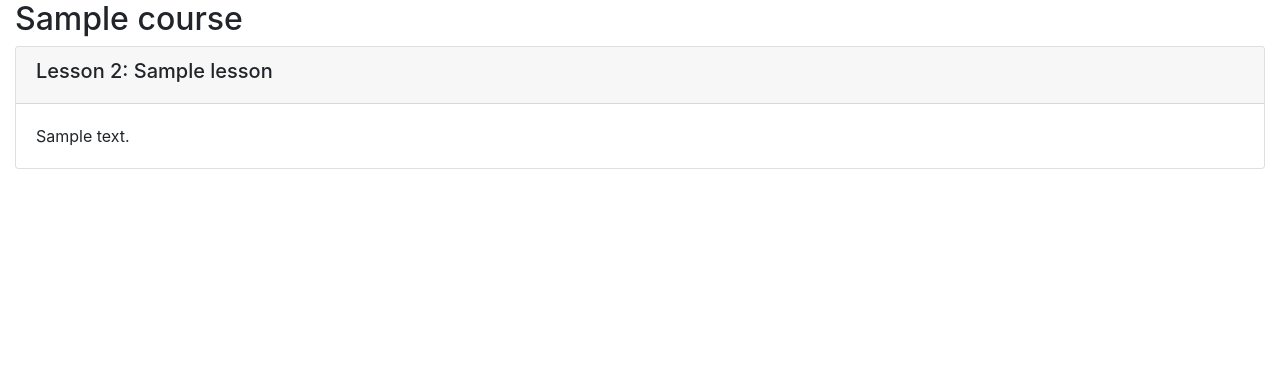
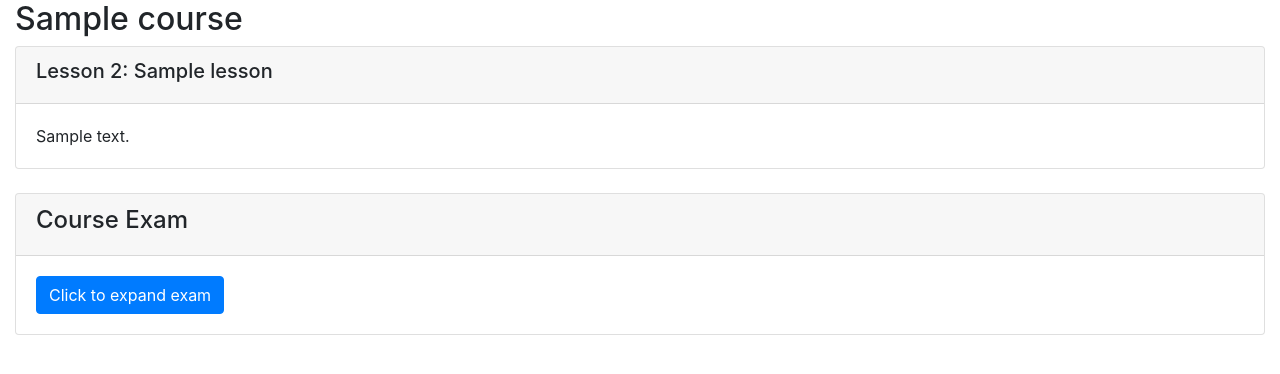
Before and after one commit to nicorchea/SQL, a Django app: page /onlinecourse/1/ in a window 1280 px wide. Shown: the part 56-430 px from the top of the page. Run offline with Django 3.2, Linux system fonts and the light colour scheme; a user stored in the database is signed in; tables that the repository leaves empty hold one stand-in row (values such as "Sample post"); some libraries are stand-ins or nearby versions.

Commit message:
added some funtionalities

```diff
--- a/onlinecourse/models.py
+++ b/onlinecourse/models.py
@@ -132,3 +132,33 @@ class Enrollment(models.Model):
 #    enrollment = models.ForeignKey(Enrollment, on_delete=models.CASCADE)
 #    choices = models.ManyToManyField(Choice)
 #    Other fields and methods you would like to design
+
+class Question(models.Model):
+    lesson = models.ForeignKey(Lesson, on_delete=models.CASCADE)
+    text = models.CharField(max_length=500)
+    grade = models.FloatField(default=0.0)
+
+    def is_get_score(self, selected_ids):
+        all_answers = self.choice_set.filter(is_correct=True).count()
+        selected_correct = self.choice_set.filter(is_correct=True, id__in=selected_ids).count()
+        return all_answers == selected_correct
+
+
+class Choice(models.Model):
+    question = models.ForeignKey(Question, on_delete=models.CASCADE)
+    text = models.CharField(max_length=500)
+    is_correct = models.BooleanField(default=False)
+
+
+class Submission(models.Model):
+    enrollment = models.ForeignKey(Enrollment, on_delete=models.CASCADE)
+    choices = models.ManyToManyField(Choice)
+    date_submitted = models.DateTimeField(default=now)
+    score = models.FloatField(default=0.0)
+
+    def save(self, *args, **kwargs):
+        # Calculate score based on selected choices
+        selected_choices = self.choices.filter(is_correct=True)
+        total_grade = sum([choice.question.grade for choice in selected_choices])
+        self.score = round((total_grade / self.enrollment.course.total_enrollment) * 100, 2)
+        super().save(*args, **kwargs)
--- a/onlinecourse/templates/onlinecourse/course_detail_bootstrap.html
+++ b/onlinecourse/templates/onlinecourse/course_detail_bootstrap.html
@@ -45,58 +45,54 @@
         <div class="card-columns-vertical">
             {% for lesson in course.lesson_set.all %}
             <div class="card mt-1">
-                        <div class="card-header"><h5>Lesson {{lesson.order|add:1}}: {{lesson.title}}</h5></div>
+                <div class="card-header">
+                    <h5>Lesson {{lesson.order|add:1}}: {{lesson.title}}</h5>
+                </div>
                 <div class="card-body">{{lesson.content}}</div>
             </div>
             {% endfor %}
         </div>
-            <!-- Task: show questions and choices -->
-            <!-- <HINT> Use Bootstrap Collapse to hide exam first, more details could be found here
-            https://www.w3schools.com/bootstrap4/bootstrap_collapse.asp-->
 
-            <!--
-
-            A collapse example here:
-            <div id="exam" class="collapse">
-                Click to expand elements within the collapse div
+        {% if user.is_authenticated %}
+        <!-- Course exam -->
+        <div class="card mt-4">
+            <div class="card-header">
+                <h4>Course Exam</h4>
             </div>
-
-            -->
-
-            <!-- <HINT> If user is authenticated, show course exam with a list of question -->
-
-            <!-- <HINT> Each example will have many questions -->
-
-            <!-- <HINT> Each question will have many choices -->
-
-
-            <!-- <HINT> Create a form to collect the selected choices for all questions -->
-            <!-- <HINT> For each question choice, you may create a checkbox input like
-            <input type="check" name="choice_{{choice.id}}" id="{{choice.id}}" ...>
-            -->
-
-            <!-- A choice submission form example
-            <form id="questionform" action="point to a submit view" method="post">
-                        ... for each question in the course ...
+            <div class="card-body">
+                <button class="btn btn-primary" type="button" data-toggle="collapse" data-target="#exam">
+                    Click to expand exam
+                </button>
+                <div id="exam" class="collapse mt-2">
+                    <!-- Exam questions -->
+                    <form id="examform" method="post" action="{% url 'onlinecourse:submit_exam' course.id %}">
+                        {% csrf_token %}
+                        {% for example in course.example_set.all %}
                         <div class="card mt-1">
-                            <div class="card-header"><h5>{{ question.question_text}}</h5></div>
-                            {% csrf_token %}
+                            <div class="card-header"><h5>Example {{ example.order|add:1 }}: {{ example.title }}</h5></div>
+                            <div class="card-body">
+                                {% for question in example.question_set.all %}
                                 <div class="form-group">
-                               ... for each choice in the question ...
+                                    <h6>{{ question.question_text }}</h6>
+                                    {% for choice in question.choice_set.all %}
                                     <div class="form-check">
-                                    <label class="form-check-label">
-                                        <input type="checkbox" name="choice_{{choice.id}}"
-                                               class="form-check-input" id="{{choice.id}}"
-                                               value="{{choice.id}}">{{ choice.choice_text }}
+                                        <input type="checkbox" class="form-check-input" id="choice{{ choice.id }}" name="choice{{ choice.id }}" value="{{ choice.id }}">
+                                        <label class="form-check-label" for="choice{{ choice.id }}">
+                                            {{ choice.choice_text }}
                                         </label>
+                                    </div>
+                                    {% endfor %}
+                                </div>
+                                {% endfor %}
+                            </div>
+                        </div>
+                        {% endfor %}
+                        <button type="submit" class="btn btn-success mt-3">Submit Exam</button>
+                    </form>
                 </div>
             </div>
         </div>
-                    <input class="btn btn-success btn-block" type="submit" value="Submit">
-            </form> -->
-
-            <!--Check here to see more details Bootstrap checkbox
-             https://www.w3schools.com/bootstrap4/bootstrap_forms_inputs.asp-->
+        {% endif %}
     </div>
 </body>
 </html>
```
Also changed, not shown: onlinecourse/admin.py (+12 -10 lines), db.sqlite3 (added), onlinecourse/migrations/0001_initial.py (added), onlinecourse/migrations/0002_auto_20230308_1403.py (added). Lines whose indentation alone changed are shown as unchanged.
